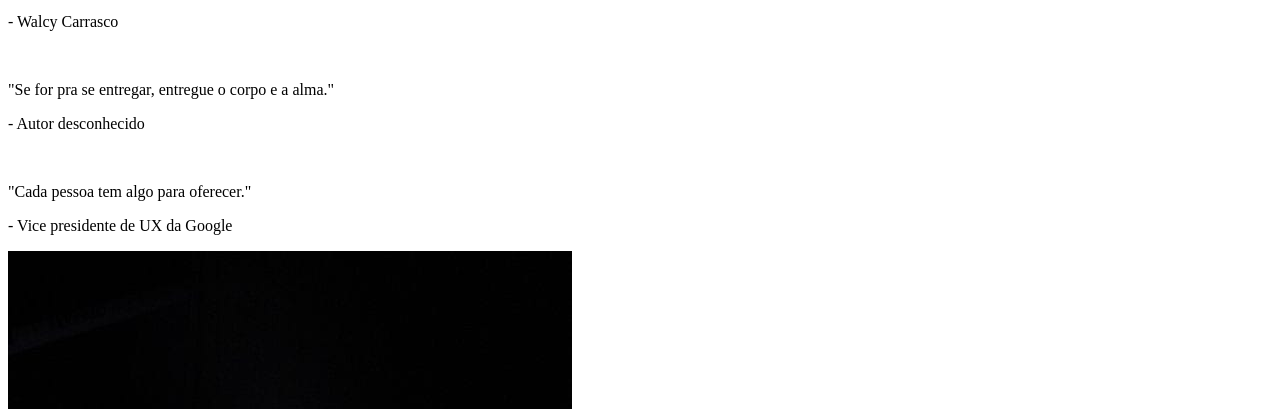
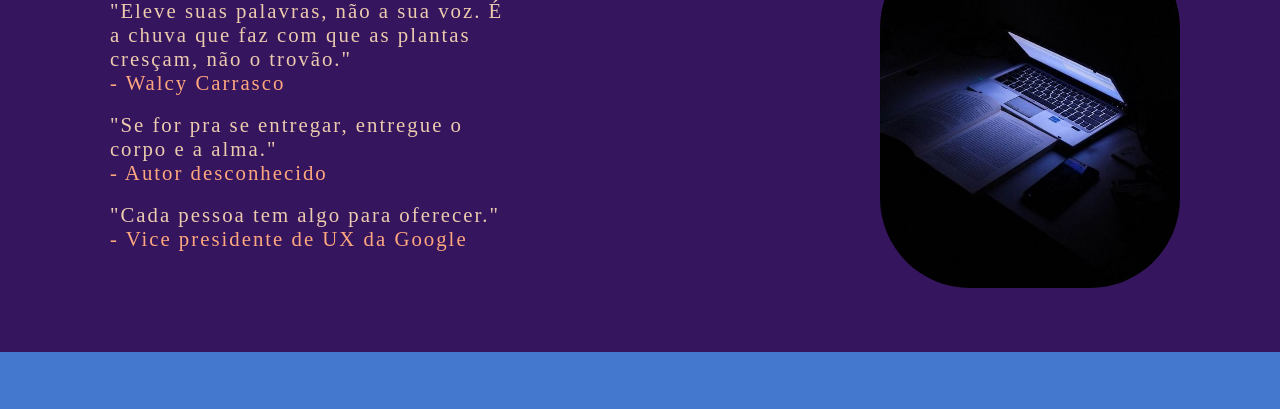
Before and after one commit to CaioMBM/Portifolio-1, a plain HTML site: page Pages/site.html in a window 1280 px wide. Shown: the part 122-531 px from the top of the page. Drawn offline with Linux system fonts and the light colour scheme; the site is published under a folder, as on GitHub Pages, so addresses that start at the root find nothing; a web font is replaced by a local one.

Commit message:
Update site.html

```diff
--- a/Pages/site.html
+++ b/Pages/site.html
@@ -3,7 +3,7 @@
 <head>
     <meta charset="UTF-8">
     <meta name="viewport" content="width=device-width, initial-scale=1.0">
-    <link rel="stylesheet" href="/estilos/site.css">
+    <link rel="stylesheet" href="../estilos/site.css">
     <title>Portifólio de Caio</title>
 </head>
 <body>
```
